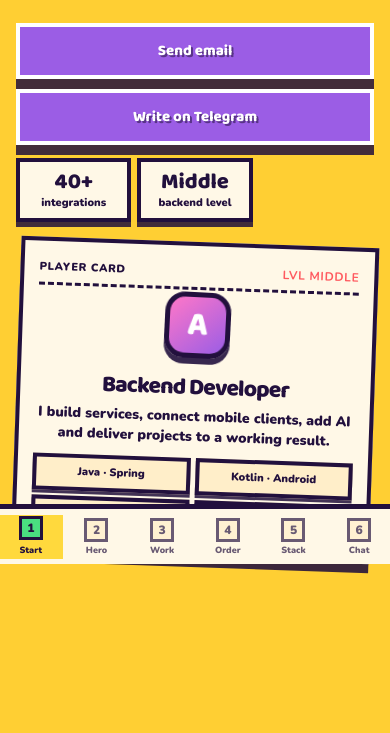
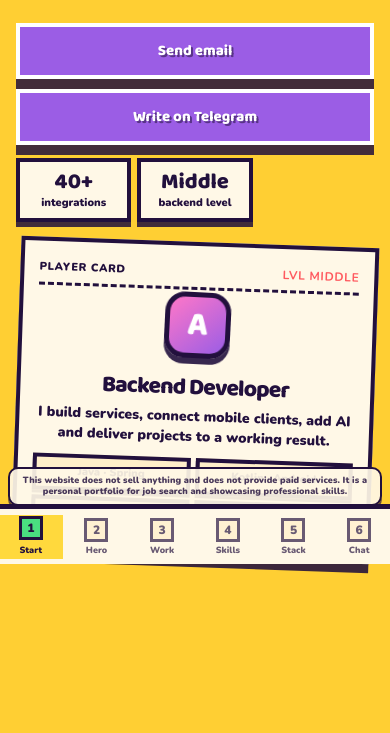
Before and after one commit to endlesspoir/Mysite, a plain HTML site: page index.html in a window 390 px wide. Shown: the part 280-1013 px from the top of the page. Drawn offline with nearby package versions, Linux system fonts and the light colour scheme.

Commit message:
....вввdвdыаsвввввыввыыыыsda

```diff
--- a/assets/main.js
+++ b/assets/main.js
@@ -17,7 +17,7 @@ document.addEventListener('DOMContentLoaded', () => {
 
   const translations = {
     en: {
-      status:'OPEN FOR ORDERS', startTag:'SELECT PLAYER · MIDDLE DEV',
+      status:'OPEN TO CHAT', startTag:'SELECT PLAYER · MIDDLE DEV',
       startTitle:'I build products that work', startLead:'Java and Spring Boot backend · mobile apps · AI · Telegram bots · websites · Web3 integrations.',
       telegram:'Write on Telegram', integrations:'integrations', level:'backend level',
       playerCard:'PLAYER CARD', role:'Backend Developer', cardText:'I build services, connect mobile clients, add AI and deliver projects to a working result.',
@@ -34,7 +34,8 @@ document.addEventListener('DOMContentLoaded', () => {
       q3:'Wallets, transactions and blockchain network events.', q4:'Catalogs, orders, smart-contract events and operation history.',
       q5:'Bookings, roles, subscriptions and JWT authorization.', q6:'Android app for orders, statuses and payments.',
       q7:'Bot for requests, notifications, bookings and internal processes.', q8:'Bright service website with clear structure and fast launch.',
-      shopTag:'GAME SHOP', shopTitle:'What you can order', orderNow:'Discuss order',
+      shopTag:'SKILL TREE', shopTitle:'What I can do', orderNow:'Discuss a skill',
+      disclaimer:'This website does not sell anything and does not provide paid services. It is a personal portfolio for job search and showcasing professional skills.',
       popularBadge:'Popular',
       serviceAi:'AI & Automation', serviceBackend:'Backend', serviceMobile:'Mobile Apps',
       serviceBots:'Telegram Bots', serviceSites:'Bright Websites', serviceWeb3:'Web3 Solutions',
@@ -54,8 +55,8 @@ document.addEventListener('DOMContentLoaded', () => {
       writeTg:'Telegram', writeMail:'Send email', howStart:'How we start', stepRequest:'Request', stepRequestText:'your own words are fine',
       stepDiscuss:'Discussion', stepDiscussText:'goal and constraints', stepPlan:'Plan', stepPlanText:'solution and estimate',
       stepWork:'Work', stepWorkText:'result and handover', navStart:'Start', navAbout:'Hero', navWork:'Work',
-      navServices:'Order', navStack:'Stack', navContact:'Contact',
-      mStart:'Start', mWork:'Work', mServices:'Order', mStack:'Stack', mContact:'Chat'
+      navServices:'Skills', navStack:'Stack', navContact:'Contact',
+      mStart:'Start', mWork:'Work', mServices:'Skills', mStack:'Stack', mContact:'Chat'
     }
   };
 
--- a/assets/style.css
+++ b/assets/style.css
@@ -589,6 +589,31 @@ h2 {
 .mobile-map button.is-current { border-color:var(--ink);background:var(--yellow); }
 .mobile-map button:hover { opacity:1;color:var(--ink); }
 .mobile-map button:hover i { background:#fff;transform:translateY(-2px); }
+
+.site-disclaimer {
+  position:fixed;
+  z-index:45;
+  left:50%;
+  bottom:calc(10px + env(safe-area-inset-bottom));
+  transform:translateX(-50%);
+  width:min(720px,calc(100% - 28px));
+  padding:8px 12px;
+  border:3px solid var(--ink);
+  border-radius:14px;
+  background:rgba(255,248,231,.92);
+  box-shadow:0 5px 0 rgba(34,16,61,.75);
+  text-align:center;
+  pointer-events:none;
+}
+
+.site-disclaimer p {
+  margin:0;
+  color:rgba(34,16,61,.82);
+  font-size:11px;
+  font-weight:800;
+  line-height:1.35;
+  letter-spacing:.01em;
+}
 
 .magnetic { will-change:transform; }
 
@@ -1216,4 +1241,15 @@ h2 {
   .mobile-map i { width:24px;height:24px;display:grid;place-items:center;border:3px solid var(--ink);background:#ffeec9;font-style:normal;font-size:12px;line-height:1;transform:translateZ(0); }
   .mobile-map button.is-current { opacity:1; }
   .mobile-map button.is-current i { background:var(--green);transform:translateY(-2px); }
+
+  .site-disclaimer {
+    bottom:calc(58px + env(safe-area-inset-bottom));
+    width:calc(100% - 16px);
+    padding:6px 8px;
+    border-width:2px;
+    border-radius:10px;
+    box-shadow:0 3px 0 rgba(34,16,61,.7);
+  }
+
+  .site-disclaimer p { font-size:9px;line-height:1.3; }
 }
--- a/index.html
+++ b/index.html
@@ -113,7 +113,7 @@
 
   <header class="topbar">
     <a class="logo" href="#start">A<span>.DEV</span></a>
-    <div class="status-chip"><i></i><span data-i18n="status">ОТКРЫТ К ЗАКАЗАМ</span></div>
+    <div class="status-chip"><i></i><span data-i18n="status">ОТКРЫТ К ДИАЛОГУ</span></div>
     <button id="langToggle" class="lang-toggle" type="button">RU</button>
   </header>
 
@@ -212,14 +212,14 @@
       </div>
     </section>
 
-    <section class="slide theme-services" id="services" aria-label="Услуги">
+    <section class="slide theme-services" id="services" aria-label="Навыки">
       <div class="slide-inner scene-page">
         <header class="scene-head with-action">
           <div>
-            <p class="tag tag-white shop-tag" data-i18n="shopTag">Игровой магазин</p>
-            <h2 data-i18n="shopTitle">Что можно заказать</h2>
+            <p class="tag tag-white shop-tag" data-i18n="shopTag">Дерево навыков</p>
+            <h2 data-i18n="shopTitle">Что я умею</h2>
           </div>
-          <a class="btn btn-orange magnetic" href="https://t.me/OutOfMemoryException0" target="_blank" rel="noopener" data-i18n="orderNow">Обсудить заказ</a>
+          <a class="btn btn-orange magnetic" href="https://t.me/OutOfMemoryException0" target="_blank" rel="noopener" data-i18n="orderNow">Обсудить навык</a>
         </header>
         <div class="scene-grid shop-grid">
           <article class="service is-popular s1"><i>🤖</i><span class="popular-badge" data-i18n="popularBadge">Популярное</span><h3 data-i18n="serviceAi">AI & Automation</h3><p data-i18n="svcAi">Документы, анализ текста, умные подсказки и рутина на автопилоте.</p></article>
@@ -279,7 +279,7 @@
     <button type="button" data-target="start"><span data-i18n="navStart">Старт</span><i></i></button>
     <button type="button" data-target="about"><span data-i18n="navAbout">Герой</span><i></i></button>
     <button type="button" data-target="work"><span data-i18n="navWork">Работы</span><i></i></button>
-    <button type="button" data-target="services"><span data-i18n="navServices">Заказать</span><i></i></button>
+    <button type="button" data-target="services"><span data-i18n="navServices">Навыки</span><i></i></button>
     <button type="button" data-target="stack"><span data-i18n="navStack">Стек</span><i></i></button>
     <button type="button" data-target="contact"><span data-i18n="navContact">Контакт</span><i></i></button>
   </nav>
@@ -288,11 +288,15 @@
     <button type="button" data-target="start" class="is-current"><i>1</i><span data-i18n="mStart">Старт</span></button>
     <button type="button" data-target="about"><i>2</i><span data-i18n="navAbout">Герой</span></button>
     <button type="button" data-target="work"><i>3</i><span data-i18n="mWork">Работы</span></button>
-    <button type="button" data-target="services"><i>4</i><span data-i18n="mServices">Заказать</span></button>
+    <button type="button" data-target="services"><i>4</i><span data-i18n="mServices">Навыки</span></button>
     <button type="button" data-target="stack"><i>5</i><span data-i18n="mStack">Стек</span></button>
     <button type="button" data-target="contact"><i>6</i><span data-i18n="mContact">Связь</span></button>
   </nav>
 
+  <footer class="site-disclaimer">
+    <p data-i18n="disclaimer">Этот сайт ничего не продаёт и не оказывает платных услуг. Это личное портфолио для поиска работы и демонстрации профессиональных навыков.</p>
+  </footer>
+
   <script src="assets/main.js"></script>
 </body>
 </html>
```
